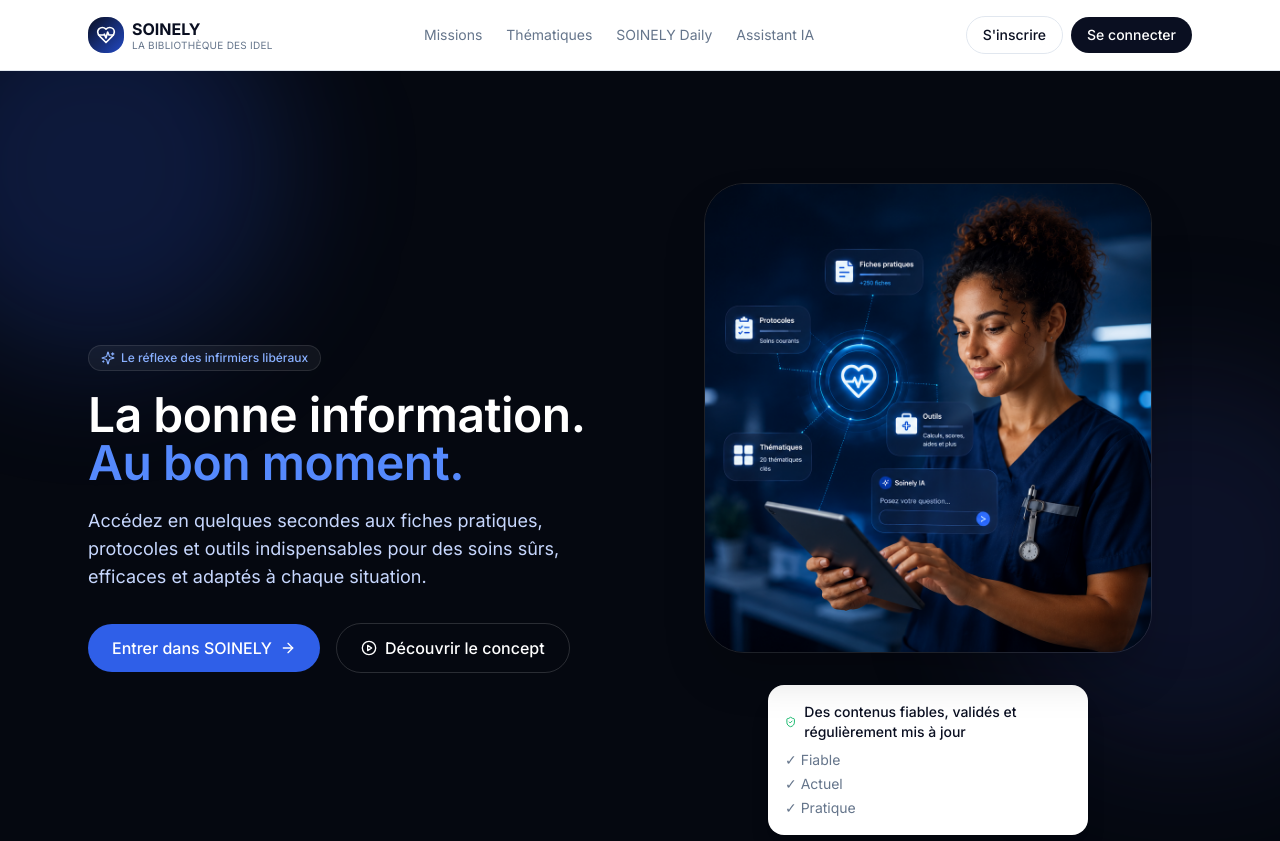
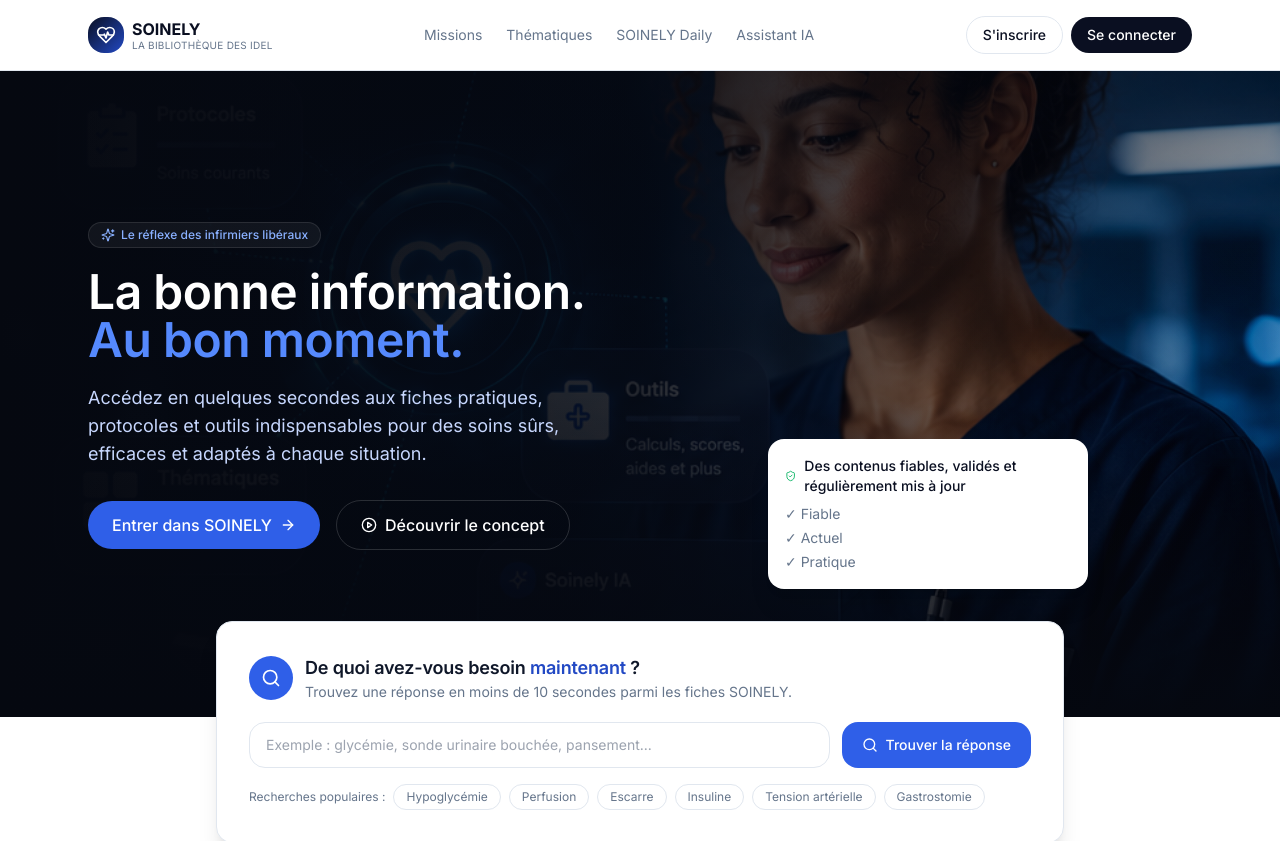
Before and after one commit to pasco97120-beep/Soinely, a Next.js app: page / in a window 1280 px wide. Shown: the top 841 px of the page. Built offline with nearby package versions, Linux system fonts and the light colour scheme; no server answers.

Commit message:
Photo hero en arriere-plan plein cadre, suppression du cadre arrondi

```diff
--- a/components/landing/Hero.tsx
+++ b/components/landing/Hero.tsx
@@ -5,9 +5,16 @@
 export default function Hero() {
   return (
     <section className="relative overflow-hidden bg-navy-950 pb-28 sm:pb-32">
-      <div className="pointer-events-none absolute inset-0 overflow-hidden">
-        <div className="absolute -left-24 -top-24 h-96 w-96 rounded-full bg-primary-500/20 blur-3xl" />
-        <div className="absolute -right-24 top-1/3 h-96 w-96 rounded-full bg-navy-500/30 blur-3xl" />
+      <div className="pointer-events-none absolute inset-0">
+        <Image
+          src="/images/hero-idel.png"
+          alt="Infirmière libérale consultant SOINELY sur tablette"
+          fill
+          priority
+          className="object-cover object-[75%_center] opacity-90"
+        />
+        <div className="absolute inset-0 bg-gradient-to-r from-navy-950 via-navy-950/85 to-navy-950/10" />
+        <div className="absolute inset-0 bg-gradient-to-t from-navy-950 via-transparent to-navy-950/40" />
       </div>
 
       <div className="relative mx-auto grid max-w-6xl grid-cols-1 items-center gap-16 px-6 pt-20 lg:grid-cols-2 lg:gap-12 lg:pt-28">
@@ -47,18 +54,7 @@
         </div>
 
         <div className="relative">
-          <div className="relative mx-auto max-w-md overflow-hidden rounded-[2.5rem] border border-white/10 shadow-2xl">
-            <Image
-              src="/images/hero-idel.png"
-              alt="Infirmière libérale consultant SOINELY sur tablette"
-              width={976}
-              height={1024}
-              priority
-              className="h-auto w-full"
-            />
-          </div>
-
-          <div className="mx-auto mt-8 max-w-xs rounded-lg border border-white/10 bg-white p-4 shadow-xl">
+          <div className="mx-auto max-w-xs rounded-lg border border-white/10 bg-white p-4 shadow-xl lg:ml-auto lg:mt-64">
             <div className="mb-2 flex items-center gap-2">
               <ShieldCheck className="h-4 w-4 text-success" />
               <p className="text-sm font-medium text-navy-900">
```
